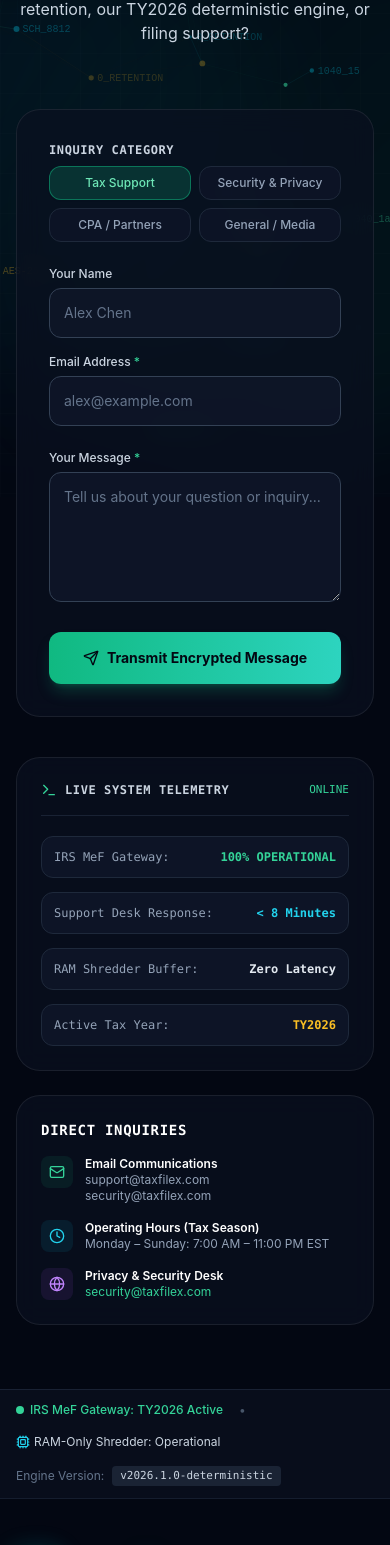
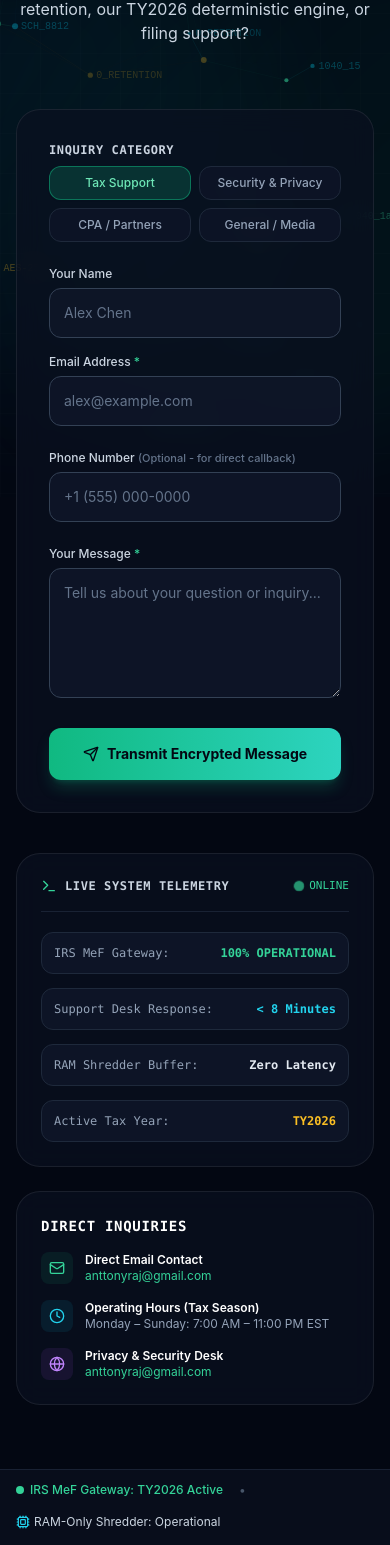
Before and after one commit to anttonyraj/taxfilex, a Next.js app in the folder apps/web/: page /contact in a window 390 px wide. Shown: the part 347-1892 px from the top of the page. Built offline with nearby package versions, Linux system fonts and the light colour scheme.

Commit message:
feat: integrate Google Sheets contact pipeline, add phone field, and set direct contact to anttonyraj@gmail.com

```diff
--- /dev/null
+++ b/apps/web/src/app/api/contact/route.ts
@@ -0,0 +1,63 @@
+import { NextRequest, NextResponse } from 'next/server';
+
+export async function POST(req: NextRequest) {
+  try {
+    const body = await req.json();
+    const { name, email, phone, category, message } = body;
+
+    if (!email || !message) {
+      return NextResponse.json(
+        { error: 'Email and message are required' },
+        { status: 400 }
+      );
+    }
+
+    const ticketId = `TX-${Math.floor(100000 + Math.random() * 900000)}`;
+    const timestamp = new Date().toISOString();
+
+    const payload = {
+      timestamp,
+      ticketId,
+      name: name || 'Anonymous Taxpayer',
+      email,
+      phone: phone || 'N/A',
+      category: category || 'General Support',
+      message,
+      source: 'TaxFilex Web Contact',
+    };
+
+    const webhookUrl = process.env.GOOGLE_SHEETS_WEBHOOK_URL;
+
+    if (webhookUrl) {
+      try {
+        const response = await fetch(webhookUrl, {
+          method: 'POST',
+          headers: {
+            'Content-Type': 'application/json',
+          },
+          body: JSON.stringify(payload),
+        });
+
+        if (!response.ok) {
+          console.warn('Google Sheet webhook responded with non-200 status:', response.status);
+        }
+      } catch (webhookErr) {
+        console.error('Error forwarding to Google Sheet webhook:', webhookErr);
+      }
+    } else {
+      console.log('[Contact Submission - Local Fallback]', payload);
+    }
+
+    return NextResponse.json({
+      success: true,
+      ticketId,
+      message: 'Inquiry received and logged successfully',
+    });
+  } catch (err: any) {
+    console.error('Contact API error:', err);
+    return NextResponse.json(
+      { error: 'Failed to process contact inquiry' },
+      { status: 500 }
+    );
+  }
+}
--- a/apps/web/src/app/contact/page.tsx
+++ b/apps/web/src/app/contact/page.tsx
@@ -18,21 +18,47 @@ export default function ContactPage() {
   const [category, setCategory] = useState<'support' | 'security' | 'cpa' | 'partners'>('support');
   const [name, setName] = useState('');
   const [email, setEmail] = useState('');
+  const [phone, setPhone] = useState('');
   const [message, setMessage] = useState('');
   const [isSubmitting, setIsSubmitting] = useState(false);
   const [isSubmitted, setIsSubmitted] = useState(false);
+  const [errorMessage, setErrorMessage] = useState('');
   const [ticketId, setTicketId] = useState('');
 
-  const handleSubmit = (e: React.FormEvent) => {
+  const handleSubmit = async (e: React.FormEvent) => {
     e.preventDefault();
     if (!email || !message) return;
 
     setIsSubmitting(true);
-    setTimeout(() => {
+    setErrorMessage('');
+
+    try {
+      const res = await fetch('/api/contact', {
+        method: 'POST',
+        headers: { 'Content-Type': 'application/json' },
+        body: JSON.stringify({
+          name,
+          email,
+          phone,
+          category,
+          message,
+        }),
+      });
+
+      const data = await res.json();
+
+      if (!res.ok) {
+        throw new Error(data.error || 'Failed to submit message');
+      }
+
+      setTicketId(data.ticketId || `TX-${Math.floor(100000 + Math.random() * 900000)}`);
+      setIsSubmitted(true);
+    } catch (err: any) {
+      console.error('Submission failed:', err);
+      setErrorMessage(err.message || 'Network error. Please try again or email us directly.');
+    } finally {
       setIsSubmitting(false);
-      setIsSubmitted(true);
-      setTicketId(`TX-${Math.floor(100000 + Math.random() * 900000)}`);
-    }, 900);
+    }
   };
 
   return (
@@ -141,6 +167,26 @@ export default function ContactPage() {
 
                 <div>
                   <label className="block text-xs font-medium text-slate-300 mb-1.5">
+                    Phone Number <span className="text-slate-500 text-[11px]">(Optional - for direct callback)</span>
+                  </label>
+                  <input
+                    type="tel"
+                    placeholder="+1 (555) 000-0000"
+                    value={phone}
+                    onChange={(e) => setPhone(e.target.value)}
+                    className="w-full p-3.5 rounded-xl bg-slate-900/80 border border-slate-700 text-white placeholder-slate-500 focus:outline-none focus:border-emerald-500 text-sm transition-colors"
+                  />
+                </div>
+
+                {errorMessage && (
+                  <div className="p-3 rounded-xl bg-rose-500/10 border border-rose-500/30 text-rose-300 text-xs flex items-center gap-2">
+                    <span>⚠️</span>
+                    <span>{errorMessage}</span>
+                  </div>
+                )}
+
+                <div>
+                  <label className="block text-xs font-medium text-slate-300 mb-1.5">
                     Your Message <span className="text-emerald-400">*</span>
                   </label>
                   <textarea
@@ -218,9 +264,10 @@ export default function ContactPage() {
                 <Mail className="w-4 h-4" />
               </div>
               <div>
-                <div className="font-semibold text-white">Email Communications</div>
-                <div className="text-slate-400">support@taxfilex.com</div>
-                <div className="text-slate-400">security@taxfilex.com</div>
+                <div className="font-semibold text-white">Direct Email Contact</div>
+                <a href="mailto:anttonyraj@gmail.com" className="text-emerald-400 hover:text-emerald-300 transition-colors block">
+                  anttonyraj@gmail.com
+                </a>
               </div>
             </div>
 
@@ -241,10 +288,10 @@ export default function ContactPage() {
               <div>
                 <div className="font-semibold text-white">Privacy &amp; Security Desk</div>
                 <a
-                  href="mailto:security@taxfilex.com"
+                  href="mailto:anttonyraj@gmail.com"
                   className="text-emerald-400 hover:underline"
                 >
-                  security@taxfilex.com
+                  anttonyraj@gmail.com
                 </a>
               </div>
             </div>
```
